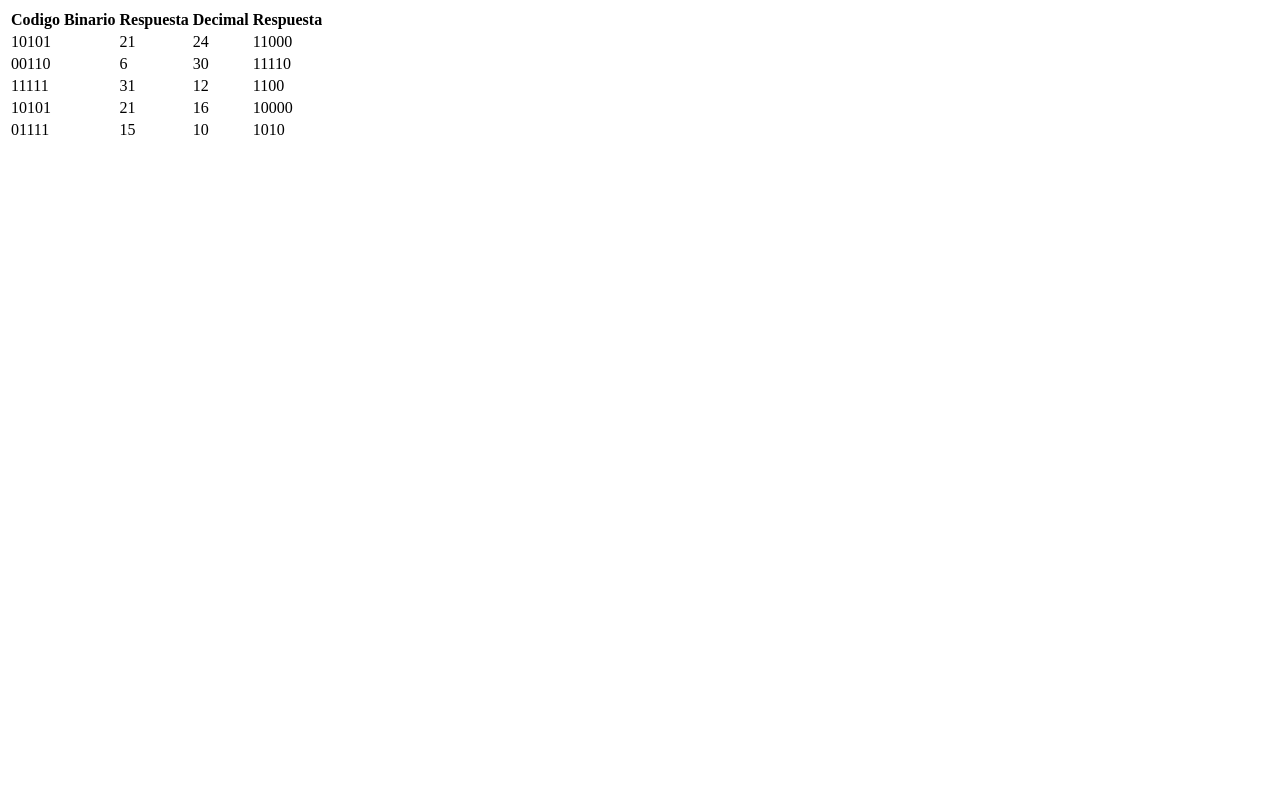
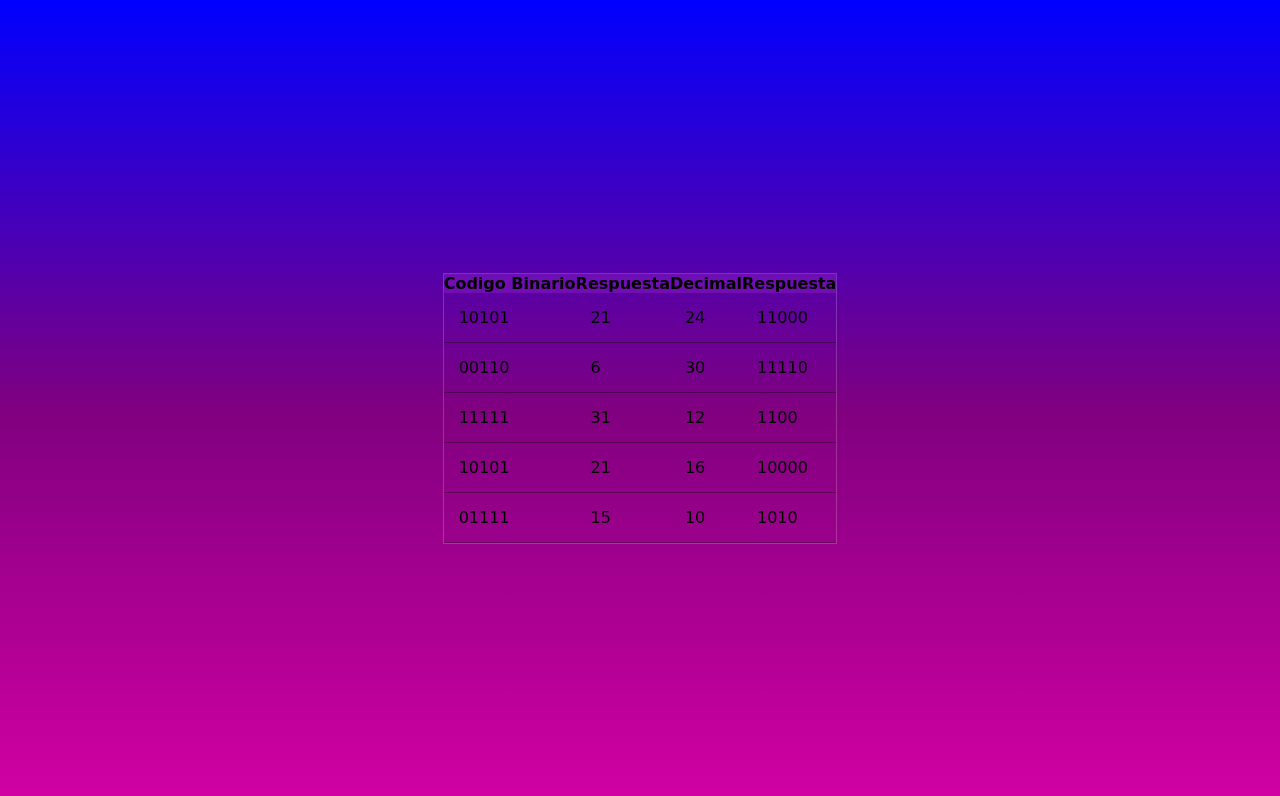
Before and after one commit to Dance99/Cod.-Binario, a plain HTML site: page index.html in a window 1280 px wide. Drawn offline with Linux system fonts and the light colour scheme.

Commit message:
tablar color

```diff
--- a/index.html
+++ b/index.html
@@ -5,7 +5,7 @@
         <meta http-equiv="x-UA-compatible" content="IE=edge">
         <meta name="viewport" content="width=device-width,initial-scale=1.0">
         <title>Tabla De Decimales</title>
-        <link rel="stylesheet" hreflang="styles.css">
+        <link rel="stylesheet" href="style.css">
     </head>
     <body>
 
--- a/style.css
+++ b/style.css
@@ -2,7 +2,7 @@
     margin: 1;
     padding: 0;
     box-sizing:  border-box;
-    font-family: sans-serif;
+    font-family: "Rock Salt", cursive;
 }
 
 body {
@@ -12,11 +12,37 @@ body {
     min-height: 100vh;
     background: linear-gradient(blue, purple, rgb(213, 0, 164));
 }
+
 .container {
     border: solid 1px rgba(255, 255, 255, 0.2);
 }
+
 table {
     color:black;
     font: size 14px;
+    table-layout: fixed;
     border-collapse: collapse;
 }
+
+thead {
+    background: rgba(226, 91, 241, 0.16);
+}
+
+th{
+    padding: 20px, 15px;
+    font-weight: 700;
+    text-transform:capitalize;
+}
+
+td {
+    padding: 15px;
+    border-bottom: solid 1px rgba(0, 0, 0, 0.34);
+}
+
+tbody tr {
+    cursor: pointer;
+}
+
+tbody tr:hover {
+    background: rgba(184, 51, 246, 0.2);
+}
```
